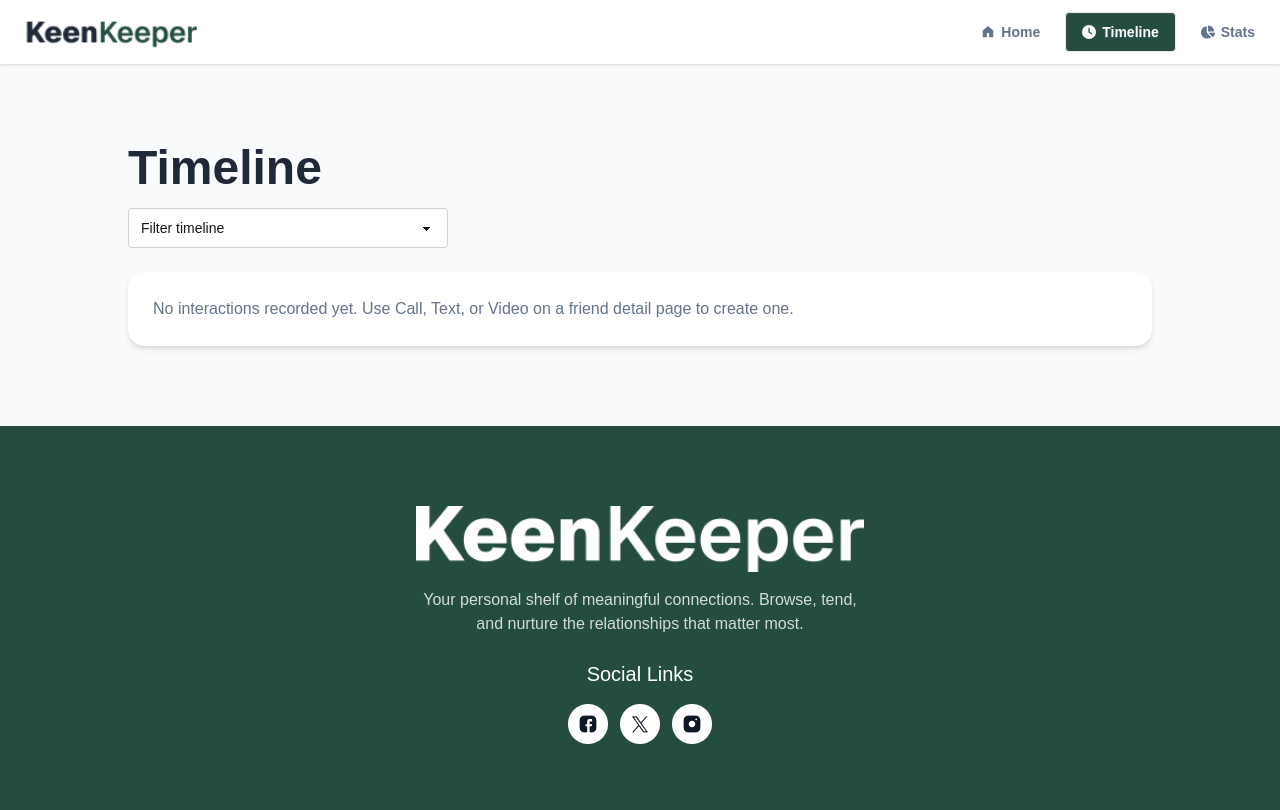
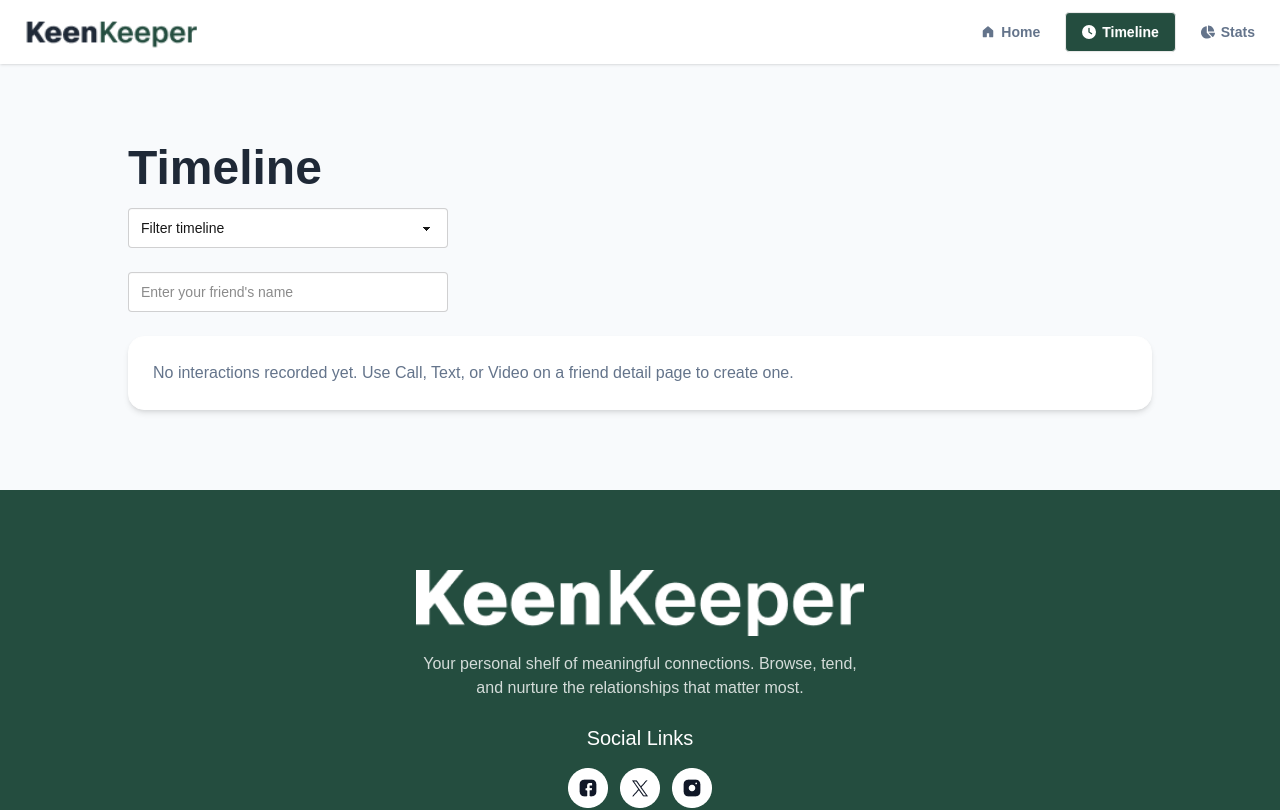
Before and after one commit to chandan-d-karmaker/keenkeeper, a Next.js app: page /timeline in a window 1280 px wide. Shown: the top 810 px of the page. Built offline with nearby package versions, Linux system fonts and the light colour scheme.

Commit message:
implemented search funtionality

```diff
--- a/src/app/timeline/page.jsx
+++ b/src/app/timeline/page.jsx
@@ -9,18 +9,28 @@ const TimelinePage = () => {
     const { timeline } = useContext(friendContext);
 
     const [sortType, setSortType] = useState('');
+    const [searchFriend, setSearchFriend] = useState('');
 
     const [filteredTimeline, setFilteredTimeline] = useState(timeline);
 
     useEffect(() => {
+        let filteredTimeline = [...timeline];
+
         if (sortType) {
-            const sorted = [...timeline].filter(item => item.type === sortType);
-            // eslint-disable-next-line react-hooks/set-state-in-effect
-            setFilteredTimeline(sorted);
-        } else {
-            setFilteredTimeline(timeline);
+            filteredTimeline = filteredTimeline.filter(item => item.type === sortType);
         }
-    }, [sortType, timeline]);
+
+        if (searchFriend.trim()) {
+            filteredTimeline = filteredTimeline.filter(item =>
+                item.friend.name.toLowerCase().includes(searchFriend.toLowerCase())
+            );
+        }
+
+        // eslint-disable-next-line react-hooks/set-state-in-effect
+        setFilteredTimeline(filteredTimeline);
+    }, [sortType, searchFriend, timeline]);
+
+
 
 
     return (
@@ -31,11 +41,24 @@ const TimelinePage = () => {
                 </div>
                 <select defaultValue="Filter timeline" className='select max-w-xs'>
                     <option disabled={true}>Filter timeline</option>
-                    <option onClick={()=> setSortType('Call')}>Call</option>
-                    <option onClick={()=> setSortType('SMS')}>SMS</option>
-                    <option onClick={()=> setSortType('Video Call')}>Video Call</option>
+                    <option onClick={() => setSortType('Call')}>Call</option>
+                    <option onClick={() => setSortType('SMS')}>SMS</option>
+                    <option onClick={() => setSortType('Video Call')}>Video Call</option>
                 </select>
             </div>
+
+
+                <div>
+                    <label className="input">
+                        <input
+                            type="text"
+                            placeholder="Enter your friend's name"
+                            value={searchFriend}
+                            onChange={(e) => setSearchFriend(e.target.value)}
+                            required
+                        />
+                    </label>
+                </div>
 
 
 
```
